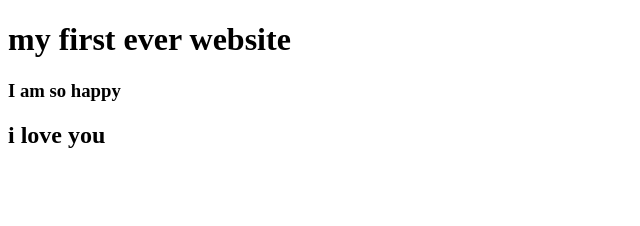
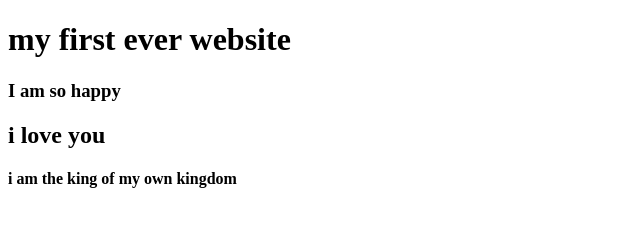
Before and after one commit to PinkyAkhter/My-Website, a plain HTML site: page index.html in a window 1280 px wide. Shown: the whole page, without its empty margins (0-640 px from the left). Drawn offline with Linux system fonts and the light colour scheme.

Commit message:
h4 tag added

```diff
--- a/index.html
+++ b/index.html
@@ -10,5 +10,6 @@
     <h1>my first ever website</h1>
     <h3> I am so happy</h3>
     <h2>i love you</h2>
+    <h4>i am the king of my own kingdom</h4>
 </body>
 </html>
```
